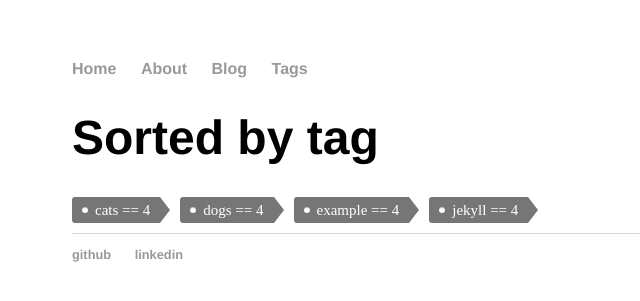
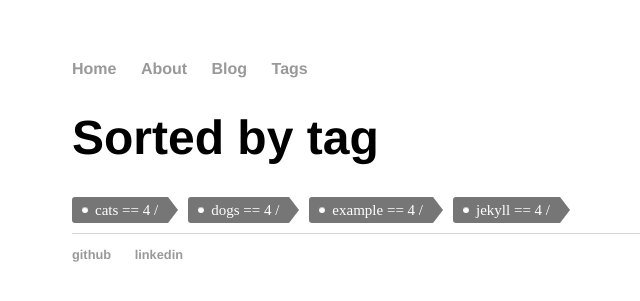
Before and after one commit to nbobhate/nbobhate.github.io, a Jekyll site: the page built from tags/index.html, in a window 1280 px wide. Shown: the top 301 px of the page, without its empty margins (120-760 px from the left). Built offline with Jekyll 4.4.1, drawn with Linux system fonts in a browser that asks for light colours.

Commit message:
Update index.html

```diff
--- a/tags/index.html
+++ b/tags/index.html
@@ -21,7 +21,7 @@ title: Sorted by tag
       {% capture this_word %}{{ tag_words[item] }}{% endcapture %}
       <li>
         <a href="#{{ this_word | cgi_escape }}" class="tag">
-          {{ this_word }} == {{ site.tags.size }}
+          {{ this_word }} == {{ site.tags.size }} / {{ tag_word.size }}
         </a>
       </li>
     {% endunless %}
```
